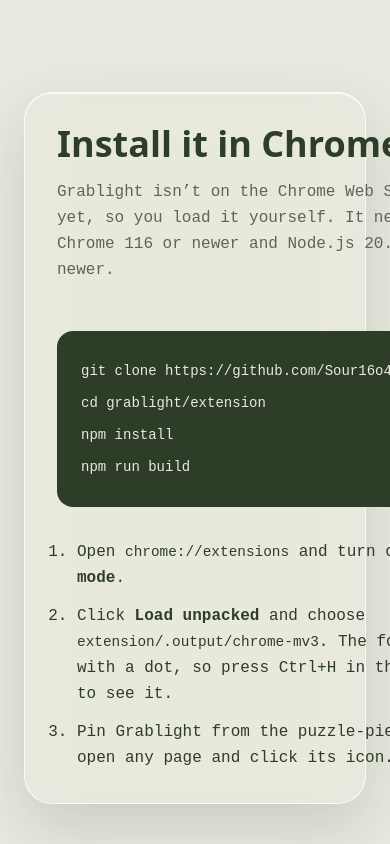
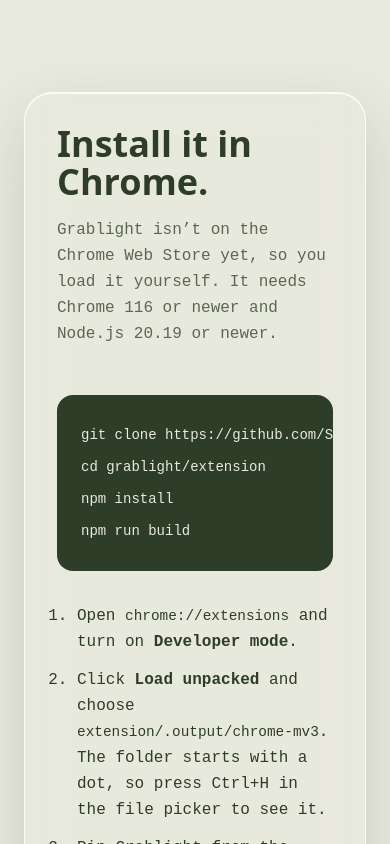
Before and after one commit to Sour16o4/grablight, a Next.js app in the folder website/: page / in a window 390 px wide. Shown: the part 5200-6044 px from the top of the page. Built offline with nearby package versions, Linux system fonts and the light colour scheme; no server answers.

Commit message:
Fix install section overflowing on phones: let the code block scroll inside its box

```diff
--- a/website/app/page.jsx
+++ b/website/app/page.jsx
@@ -154,13 +154,13 @@
 
         <section id="install" className="mx-auto max-w-7xl px-6 pb-28">
           <div className="glass grid gap-12 p-8 md:p-12 lg:grid-cols-[1fr_1.3fr]">
-            <div>
+            <div className="min-w-0">
               <h2 className="text-4xl font-semibold leading-[1.05] tracking-tighter md:text-5xl">Install it in Chrome.</h2>
               <p className="mt-4 max-w-[40ch] leading-relaxed text-dim">
                 Grablight isn’t on the Chrome Web Store yet, so you load it yourself. It needs Chrome 116 or newer and Node.js 20.19 or newer.
               </p>
             </div>
-            <div>
+            <div className="min-w-0">
               <pre className="overflow-x-auto rounded-[16px] bg-olive p-6 font-mono text-sm leading-8 text-bg">
 {`git clone https://github.com/Sour16o4/grablight.git
 cd grablight/extension
```
